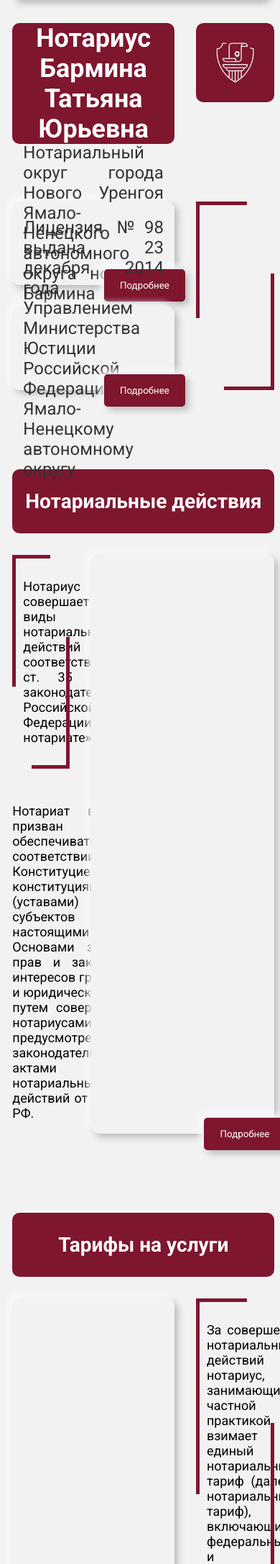
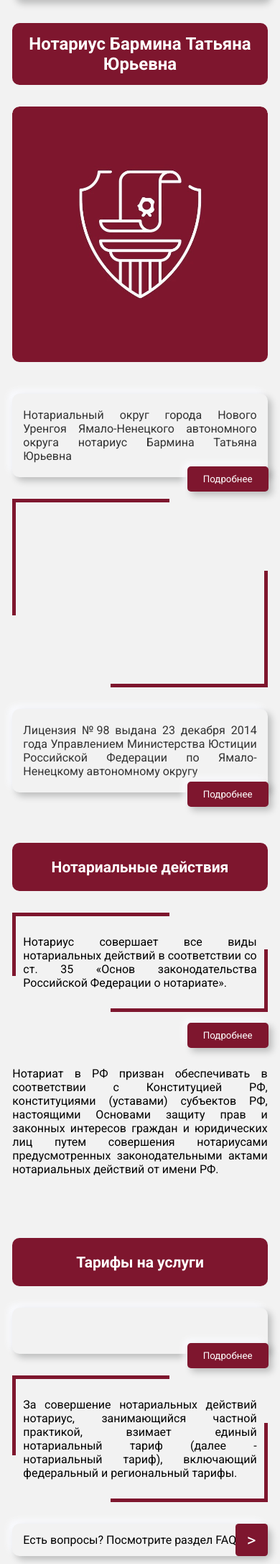
Before and after one commit to 1se3rr/Notary, a Flask app: page / in a window 390 px wide; the page is wider, and only the part inside the window is pictured. Shown: the part 98-2271 px from the top of that part at 72% size. Run offline with Flask 3, Linux system fonts and the light colour scheme; data that the repository does not hold is empty; parts of the project's set-up code (start-up, migrations or seed data) failed here and were passed over.

Commit message:
Add files via upload

```diff
--- a/static/css/FAQ.css
+++ b/static/css/FAQ.css
@@ -13,7 +13,7 @@
     display: flex; /* Использование flexbox для центрирования содержимого */
     align-items: center; /* Центрирование по вертикали */
     justify-content: flex-start; /* Выравнивание по левому краю внутри flex-контейнера */
-    font-size: 1.5rem; /* 24px */
+    font-size: 18px; /* 24px */
     border-radius: 0.625rem; /* 10px */
     box-shadow: 0.3125rem 0.3125rem 0.625rem rgba(22, 27, 29, 0.25), -0.3125rem -0.3125rem 0.625rem rgba(250, 251, 255, 1); /* 5px 5px 10px */
     background-color: #F2F2F2; /* Цвет фона */
@@ -29,7 +29,7 @@ button {
     height: 2.8125rem; /* 45px */
     background-color: #7E162E; /* Цвет фона кнопки */
     color: white; /* Цвет текста */
-    font-size: 1rem; /* 16px */
+    font-size: 24px; /* 16px */
     display: flex; /* Использование flexbox для центрирования символа */
     align-items: center; /* Вертикальное центрирование символа */
     justify-content: center; /* Горизонтальное центрирование символа */
--- a/static/css/about_us.css
+++ b/static/css/about_us.css
@@ -14,7 +14,7 @@
     display: flex;
     align-items: center;
     justify-content: flex-start;
-    font-size: 1.5rem; /* 24px */
+    font-size: 18px; /* 24px */
     border-radius: 0.625rem; /* 10px */
     box-shadow: 0.3125rem 0.3125rem 0.625rem rgba(22, 27, 29, 0.25), -0.3125rem -0.3125rem 0.625rem rgba(250, 251, 255, 1); /* 5px 5px 10px */
     background-color: #F2F2F2;
@@ -134,6 +134,7 @@
         position: relative;
         height: auto;
         width: 100% ;
+        font-size: 16px;
         margin-bottom: 1.875rem;
     }
 
--- a/static/css/base.css
+++ b/static/css/base.css
@@ -1,3 +1,4 @@
+/* Общие стили для текстовых элементов */
 body, input, button, textarea, select {
     font-family: 'Roboto', sans-serif;
 }
@@ -6,7 +7,6 @@ body, input, button, textarea, select {
 body {
     background-color: #F2F2F2;
     margin: 0;
-    font-family: 'Roboto', sans-serif; /* Указываем шрифт Roboto */
     display: grid;
     grid-template-columns: 1fr;
     grid-template-rows: auto;
@@ -16,11 +16,13 @@ body {
     box-sizing: border-box;
 }
 
+/* Стили для заголовка */
 header {
     margin-top: 30px;
     width: 80%;
 }
 
+/* Стили для основного контента */
 main {
     width: 80%;
     display: grid;
@@ -42,29 +44,7 @@ main {
 }
 
 /* Медиазапросы для адаптации на различных размерах экранов */
-@media (max-width: 1200px) {
-    body {
-        gap: 4rem;
-        padding: 1.5rem;
-    }
-
-    header, main {
-        width: 85%;
-    }
-}
-
-@media (max-width: 768px) {
-    body {
-        gap: 3rem;
-        padding: 1rem;
-    }
-
-    header, main {
-        width: 90%;
-    }
-}
-
-@media (max-width: 480px) {
+@media (max-width: 480px) and (min-width: 320px) {
     body {
         gap: 2rem;
         padding: 0.5rem;
@@ -72,5 +52,6 @@ main {
 
     header, main {
         width: 95%;
+        row-gap: 40px;
     }
 }
--- a/static/css/index.css
+++ b/static/css/index.css
@@ -64,7 +64,7 @@
     display: flex;
     align-items: center;
     justify-content: flex-start;
-    font-size: 1.5rem;
+    font-size: 18px;
     border-radius: 10px;
     box-shadow: 5px 5px 10px rgba(22, 27, 29, 0.25), -5px -5px 10px rgba(250, 251, 255, 1);
     background-color: #F2F2F2;
@@ -163,7 +163,7 @@
     display: flex;
     align-items: center;
     text-align: justify;
-    font-size:  1.125rem;
+    font-size:  16px;
     box-sizing: border-box;
     overflow-wrap: break-word;
 }
@@ -268,7 +268,7 @@
     display: flex;
     align-items: center;
     justify-content: flex-start;
-    font-size:  1.125rem;;
+    font-size:  16px;
     box-sizing: border-box;
     text-align: justify;
     overflow-wrap: break-word;
@@ -330,7 +330,7 @@
     display: flex;
     align-items: center;
     text-align: justify;
-    font-size:  1.125rem;;
+    font-size:  16px;
     box-sizing: border-box;
     overflow-wrap: break-word;
 }
@@ -471,3 +471,149 @@
     width: calc(100% - 30px);
     height: 800px;
 }
+
+@media (max-width: 480px) and (min-width: 320px) {
+
+    .name-and-logo, .about, .notarial-actions, .price-actions, .yandex {
+        width: 100%;
+        display: grid;
+        grid-template-columns: 1fr;
+        grid-template-rows: auto;
+    }
+
+    .notary-name {
+        font-size: 24px;
+        width: 100%;
+        height: auto;
+        margin-bottom: 30px;
+        padding: 15px;
+    }
+
+    .description, .license-number {
+        width: 100%;
+        font-size: 16px;
+    }
+
+    .description{
+        margin-bottom: 30px;
+    }
+
+    .working-hours {
+        margin-bottom: 30px;
+    }
+
+    .overlay-button {
+
+    }
+
+    .notary-logo,  .article, .actions-section, .text-related-to-notary, .tariffs-section, .text-related-to-tariffs, .faq-link, .gos-link {
+        grid-column: 1 / -1; /* Растягивание на всю ширину контейнера */
+        margin: 0 auto; /* Центрирование элемента */
+        width: 100%; /* Убедиться, что элемент занимает всю ширину */
+        border-radius: 0.625rem;
+        font-size: 16px/* 10px */
+    }
+
+    .notary-logo img {
+        width: 100%;
+        height: auto;
+        border-radius: 0.625rem; /* 10px */
+    }
+
+    .actions-section {
+        position: relative;
+        display: flex;
+        flex-direction: column;
+        align-items: center;
+        height: auto;
+        width: 100%;
+        border-radius: 10px;
+        box-shadow: 5px 5px 10px rgba(22, 27, 29, 0.25), -5px -5px 10px rgba(250, 251, 255, 1);
+        background-color: #F2F2F2;
+        padding: 0;
+        margin: 0;
+        box-sizing: border-box;
+        justify-content: center;
+    }
+
+    .actions-list, .tariffs-section {
+        margin: 0;
+        padding: 0;
+    }
+
+    .tariffs-section ul{
+        padding-left: 0;
+    }
+
+    .actions-list li, .price-actions li {
+        font-size: 16px;
+        padding: 0;
+        margin-bottom: 20px;
+        align-items: center;
+        display: flex;
+        overflow-wrap: break-word;
+        flex-direction: row;
+    }
+
+    .price-actions li {
+        margin-bottom: 0;
+    }
+
+
+    .overlay-button {
+        padding: 10px 20px;
+        margin-top: 10px;
+        background-color: #7E162E;
+        color: white;
+        border: none;
+        border-radius: 5px;
+        cursor: pointer;
+    }
+
+    .overlay-button {
+        height: fit-content;
+        front-size: 1rem;
+        position: absolute;
+        right: -1px;
+        bottom: -20px;
+        width: 113px;
+        border: none;
+        background-color: #7E162E;
+        color: white;
+        cursor: pointer;
+        border-radius: 5px;
+        box-shadow: 5px 5px 10px rgba(22, 27, 29, 0.25), -5px -5px 10px rgba(250, 251, 255, 1);
+
+    }
+
+    .notarial-actions .section-title, .price-actions .section-title{
+        font-size: 18px ;
+        height: auto;
+    }
+
+    .article, .actions-section, .text-related-to-tariffs{
+        margin-bottom: 30px;
+    }
+
+    .section-title, .tariffs-section, .text-related-to-tariffs, .faq-link, .gos-link{
+        margin-bottom: 30px;
+    }
+
+    .yandex .map-frame {
+        width: 100%;
+        height: auto;
+    }
+
+    .yandex .reviews-container{
+        height: 800px;
+    }
+
+    .faq-link, .gos-link{
+       width: 100%;
+        height: 2.8125rem;
+        font-size: 1rem;
+        padding-left: 15px;
+    }
+
+
+}
--- a/static/css/notarial_acts.css
+++ b/static/css/notarial_acts.css
@@ -14,7 +14,7 @@
     display: flex;
     align-items: center;
     text-align: justify;
-    font-size: 1.125rem; /* 18px */
+    font-size: 16px; /* 18px */
     box-sizing: border-box;
     margin-bottom: 1.875rem; /* 30px */
 }
@@ -63,7 +63,7 @@
     min-height: auto;
     align-items: center;
     text-align: justify;
-    font-size: 1.125rem; /* 18px */
+    font-size: 16px; /* 18px */
     margin-bottom: 1.875rem; /* 30px */
 }
 
@@ -182,6 +182,7 @@ p {
     .notary-description, .notary-services, .notary-article-link, .faq-section{
         width: 100%;
         grid-column: span 1;
+        font-size: 16px;
     }
 
     .category-tabs {
--- a/templates/index.html
+++ b/templates/index.html
@@ -20,16 +20,19 @@
 
 <section class="about">
     <h2 class="sr-only">О нашей конторе</h2>
-    <p class="description">Нотариальный округ города Нового Уренгоя Ямало-Ненецкого автономного округа нотариус Бармина Татьяна Юрьевна
-        <button onclick="window.location.href='{{ url_for('about_us') }}'" class="overlay-button" aria-label="Подробнее о нотариусе Бармина Татьяна Юрьевна">Подробнее</button>
+    <article class="description">
+        <p >Нотариальный округ города Нового Уренгоя Ямало-Ненецкого автономного округа нотариус Бармина Татьяна Юрьевна</p>
+    <button onclick="window.location.href='{{ url_for('about_us') }}'" class="overlay-button" aria-label="Подробнее о нотариусе Бармина Татьяна Юрьевна">Подробнее</button>
+    </article>
 
-    </p>
     <time class="working-hours">
         <!-- Добавьте сюда время работы или оставьте пустым для дальнейшего наполнения -->
     </time>
-    <p class="license-number">Лицензия №98 выдана 23 декабря 2014 года Управлением Министерства Юстиции Российской Федерации по Ямало-Ненецкому автономному округу
-        <button onclick="location.href='https://drive.google.com/file/d/10jo093lVcA8VDz_hW7LGkW27fxfx0vTz/preview'" class="overlay-button"  allow="autoplay">Подробнее</button>
-    </p>
+    <article class="license-number">
+         <p >Лицензия №98 выдана 23 декабря 2014 года Управлением Министерства Юстиции Российской Федерации по Ямало-Ненецкому автономному округу</p>
+    <button onclick="location.href='https://drive.google.com/file/d/10jo093lVcA8VDz_hW7LGkW27fxfx0vTz/preview'" class="overlay-button" allow="autoplay">Подробнее</button>
+    </article>
+
 </section>
 
 <section class="notarial-actions">
@@ -45,7 +48,7 @@
             <ul class="actions-list" id="categories-list-left"></ul>
             <ul class="actions-list" id="categories-list-right"></ul>
         </div>
-        <button onclick="window.location.href='{{ url_for('notarial_acts') }}'" class="overlay-button" aria-label="Подробнее о нотприальных действиях">Подробнее</button>
+        <button onclick="window.location.href='{{ url_for('notarial_acts') }}'" class="overlay-button" aria-label="Подробнее о нотариальных действиях">Подробнее</button>
     </section>
     <aside class="text-related-to-notary">
         <p>Нотариат в РФ призван обеспечивать в соответствии с Конституцией РФ, конституциями (уставами) субъектов РФ, настоящими Основами защиту прав и законных интересов граждан и юридических лиц путем совершения нотариусами предусмотренных законодательными актами нотариальных действий от имени РФ.</p>
@@ -59,8 +62,8 @@
     </header>
     <section class="tariffs-section">
         <ul id="titles-list-left" style="list-style-type: none;"></ul>
-    <ul id="titles-list-right" style="list-style-type: none;"></ul>
-    <button onclick="window.location.href='{{ url_for('tariffs') }}'" class="overlay-button" aria-label="Подробнее о тарифах">Подробнее</button>
+        <ul id="titles-list-right" style="list-style-type: none;"></ul>
+        <button onclick="window.location.href='{{ url_for('tariffs') }}'" class="overlay-button" aria-label="Подробнее о тарифах">Подробнее</button>
     </section>
     <article class="text-related-to-tariffs">
         <p>За совершение нотариальных действий нотариус, занимающийся частной практикой, взимает единый нотариальный тариф (далее - нотариальный тариф), включающий федеральный и региональный тарифы.</p>
@@ -71,7 +74,7 @@
     </div>
     <div class="gos-link">
         <p>Запишитесь на прием через госуслуги</p>
-        <button  onclick="location.href='https://www.gosuslugi.ru/600771/1/form'"class="gos-button" aria-label="Записаться на прием через госуслуги"></button>
+        <button onclick="location.href='https://www.gosuslugi.ru/600771/1/form'" class="gos-button" aria-label="Записаться на прием через госуслуги"></button>
     </div>
 </section>
 
```
Also changed, not shown: static/css/contact_us.css (+64 -19 lines), static/css/tariffs.css (+4 -3 lines), templates/contact_us.html (+23 -13 lines), static/img/gos.png (added).
